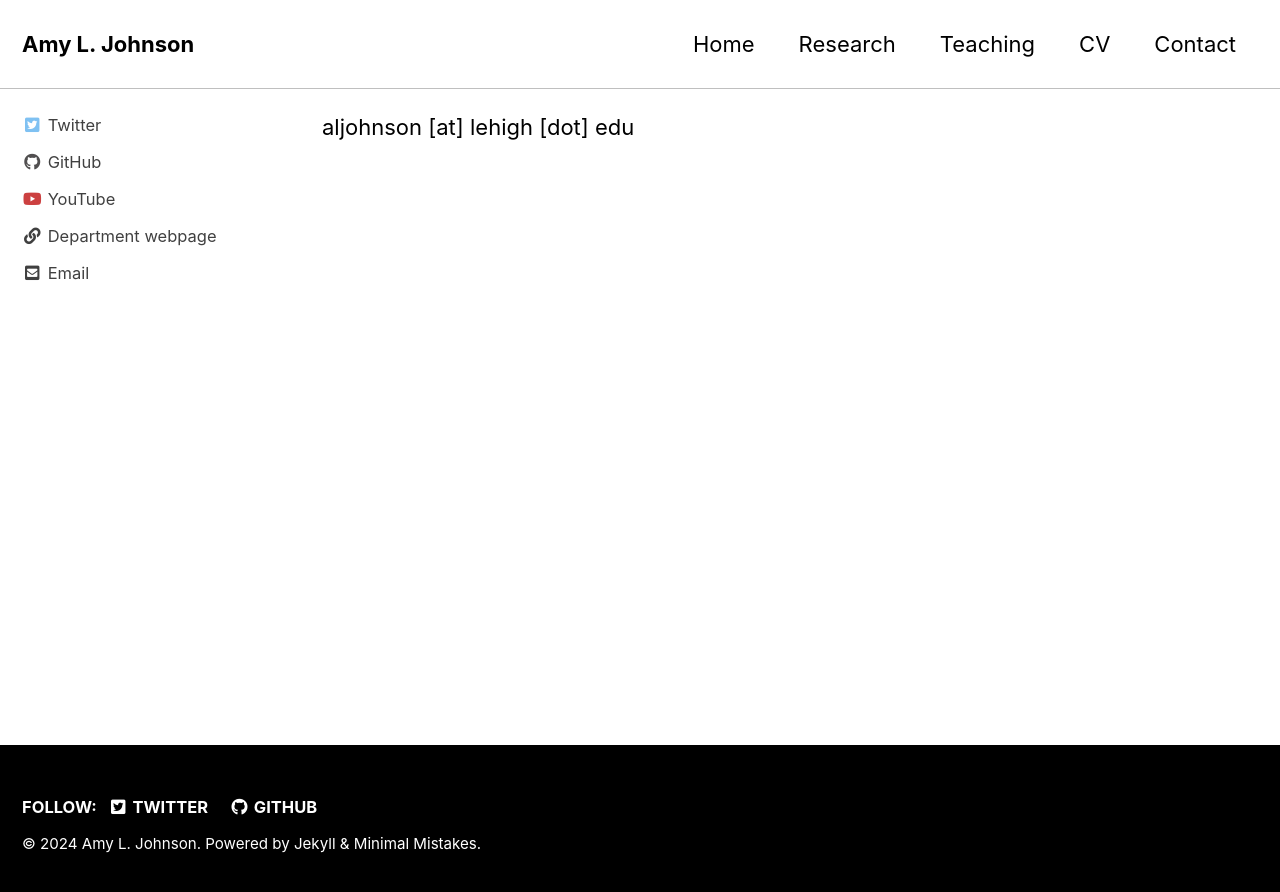
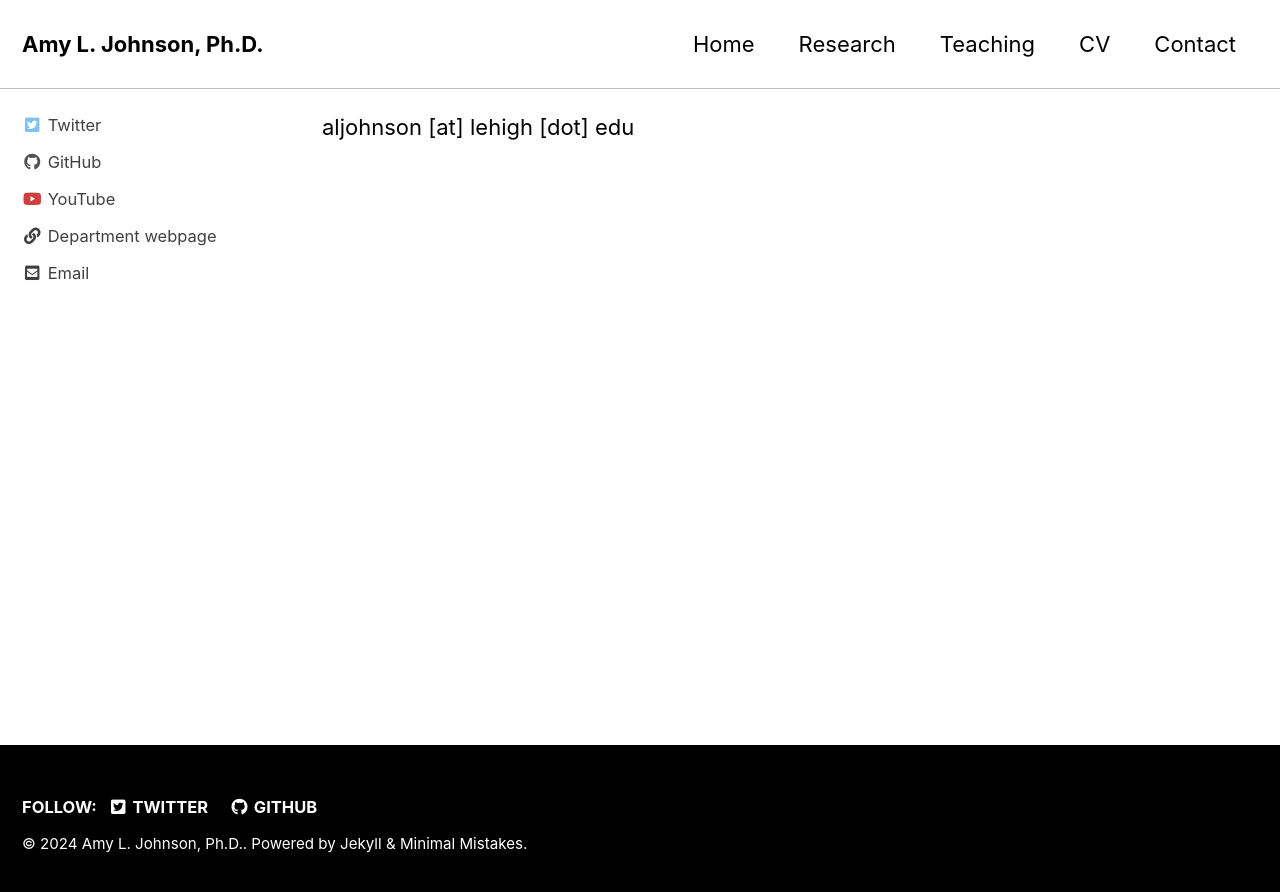
Before and after one commit to aljohnson-soc/aljohnson-soc.github.io, a Jekyll site: the page built from _pages/contact.md, in a window 1280 px wide. Shown: the top 892 px of the page. Built offline with Jekyll 4.4.1, drawn with Linux system fonts in a browser that asks for light colours; cached includes are drawn as plain includes.

```diff
--- a/_config.yml
+++ b/_config.yml
@@ -16,10 +16,10 @@ minimal_mistakes_skin    : "contrast" # "default", "air", "aqua", "contrast", "d
 
 # Site Settings
 locale                   : "en-US"
-title                    : "Amy L. Johnson"
+title                    : "Amy L. Johnson, Ph.D."
 title_separator          : "|"
 subtitle                 : # site tagline that appears below site title in masthead
-name                     : "Amy L. Johnson"
+name                     : "Amy L. Johnson, Ph.D."
 description              :
 url                      : # the base hostname & protocol for your site e.g. "https://mmistakes.github.io"
 baseurl                  : # the subpath of your site, e.g. "/blog"
```
